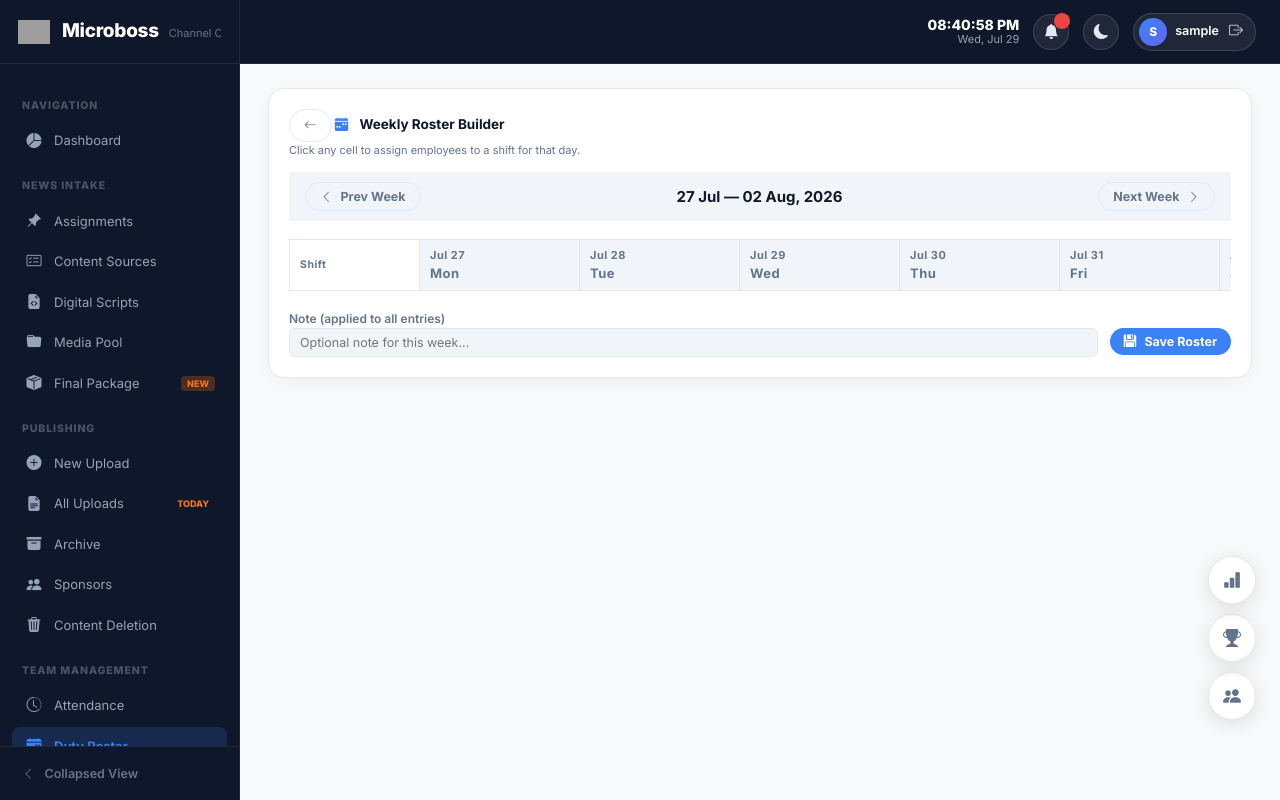
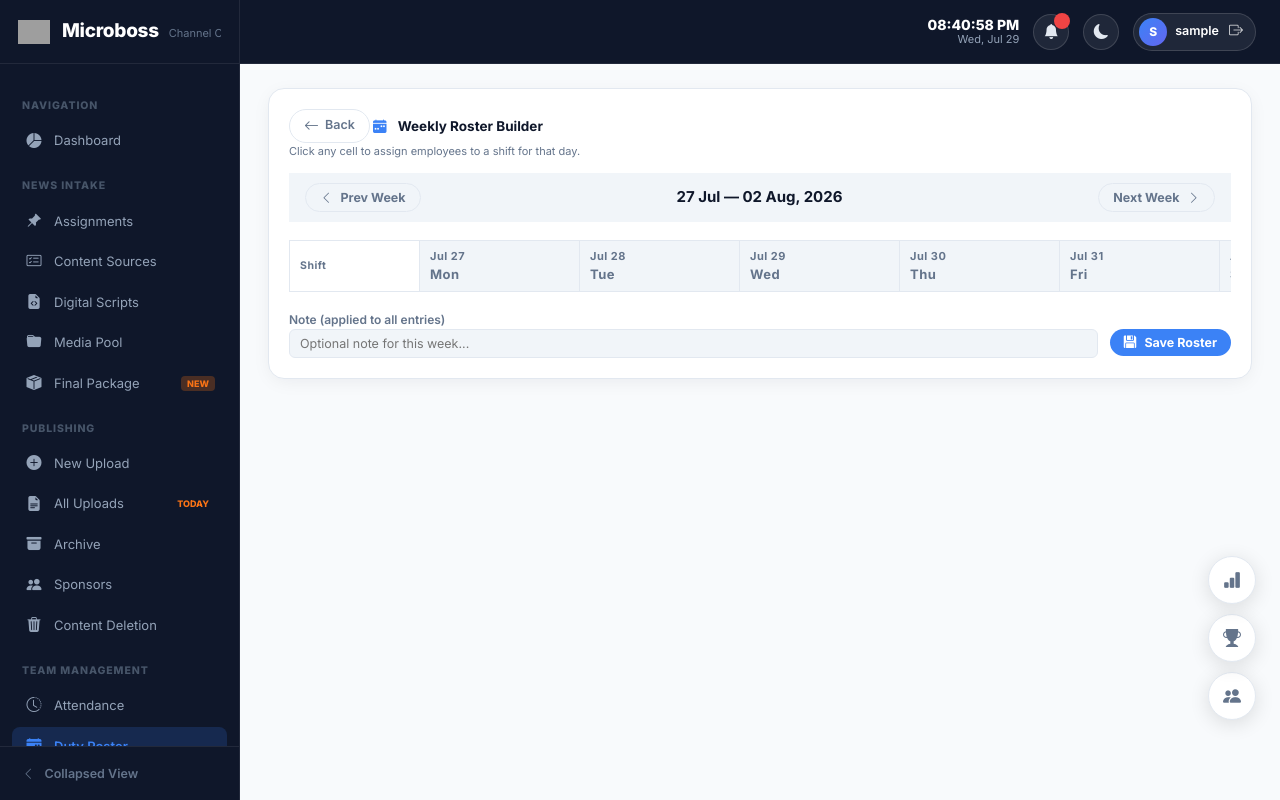
Before and after one commit to jobaerlisedu/microboss, a Django app: page /cms/roster/weekly-builder/ in a window 1280 px wide. Run offline with Django 5.2, Linux system fonts and the light colour scheme; the visitor is signed in with stand-in values (Sample User, id 1); data comes from the database, SQL or seed files in the repository; data that the repository does not hold is empty; parts of the project's set-up code (start-up, migrations or seed data) failed here and were passed over; grey boxes are pictures that could not be loaded.

Commit message:
chore: minor tweak to weekly builder template

```diff
--- a/templates/cms/roster_weekly_builder.html
+++ b/templates/cms/roster_weekly_builder.html
@@ -2,8 +2,8 @@
   <div class="card-header-flex" style="margin-bottom:14px;">
     <div>
       <h3 class="phoenix-card-title">
-        <a class="btn btn-ghost btn-sm me-2" hx-get="{% url 'cms:cms-roster' %}?view=week" hx-target="#tab-content" hx-swap="innerHTML" title="Back to Roster">
-          <i class="bi bi-arrow-left"></i>
+        <a class="btn btn-sm me-3" style="border:1px solid var(--border); border-radius:20px; font-weight:600; color:var(--text-soft); padding: 4px 14px; display:inline-flex; align-items:center; gap:6px; transition:all 0.2s ease;" hx-get="{% url 'cms:cms-roster' %}?view=week" hx-target="#tab-content" hx-swap="innerHTML">
+          <i class="bi bi-arrow-left" style="font-size:15px; margin-top:1px;"></i> Back
         </a>
         <i class="bi bi-calendar-week-fill" style="color:#3b82f6;margin-right:8px;"></i> Weekly Roster Builder
       </h3>
```
